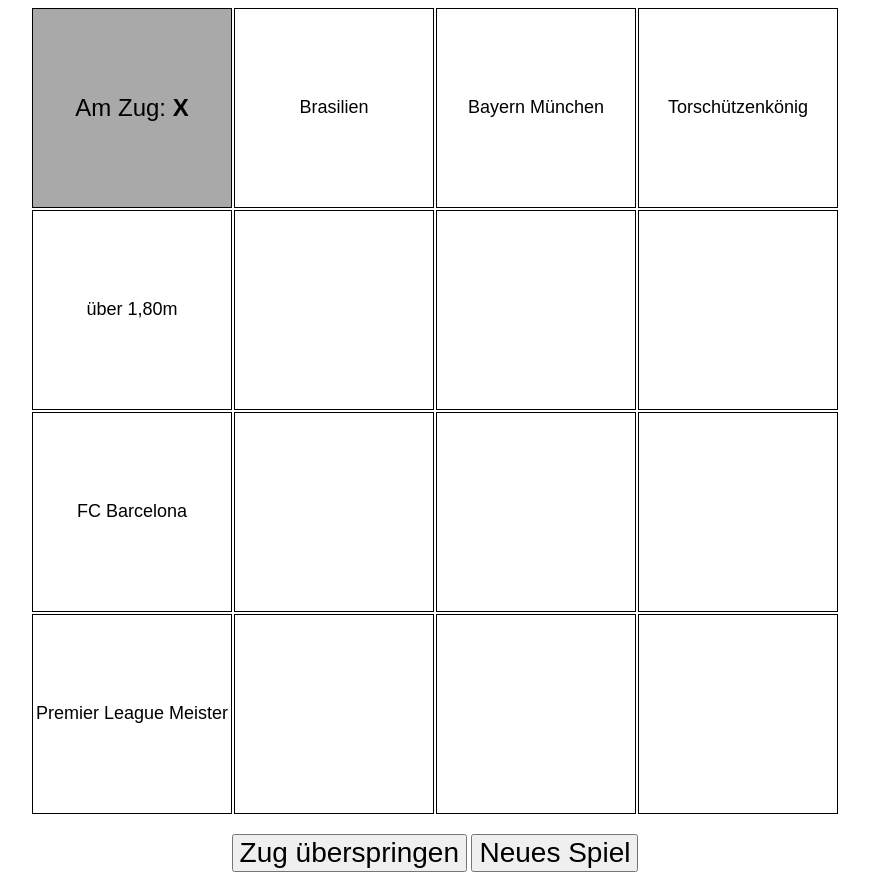
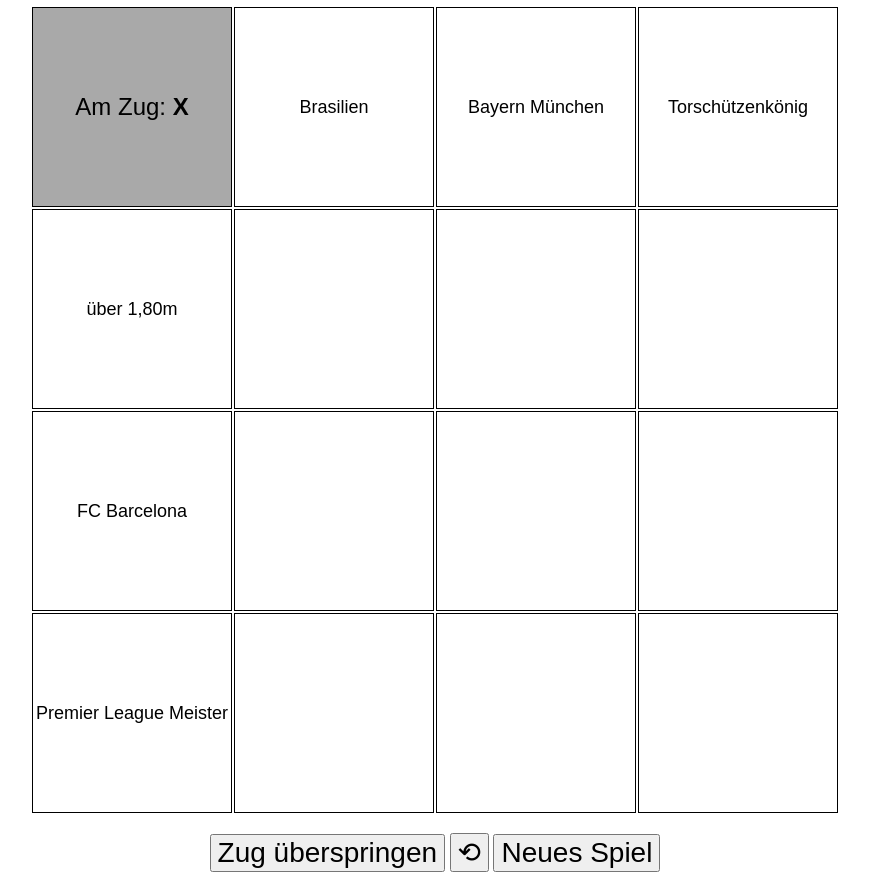
Before and after one commit to verlaufxnxr/Football-Tic-Tac-Toe, a plain HTML site: page preset.html in a window 1280 px wide. Shown: the whole page, without its empty margins (205-1074 px from the left). Drawn offline with Linux system fonts and the light colour scheme.

Commit message:
Update preset.html

```diff
--- a/preset.html
+++ b/preset.html
@@ -13,6 +13,7 @@
             <!-- Das Spielbrett wird hier mit JavaScript generiert -->
         </div>
         <button id="skipButton" class="skip-button">Zug überspringen</button>
+        <button id="undoButton">⟲</button> <!-- Neuer Button für das Rückgängig-Machen -->
         <button onclick="resetGame()">Neues Spiel</button>
     </div>
 
```
